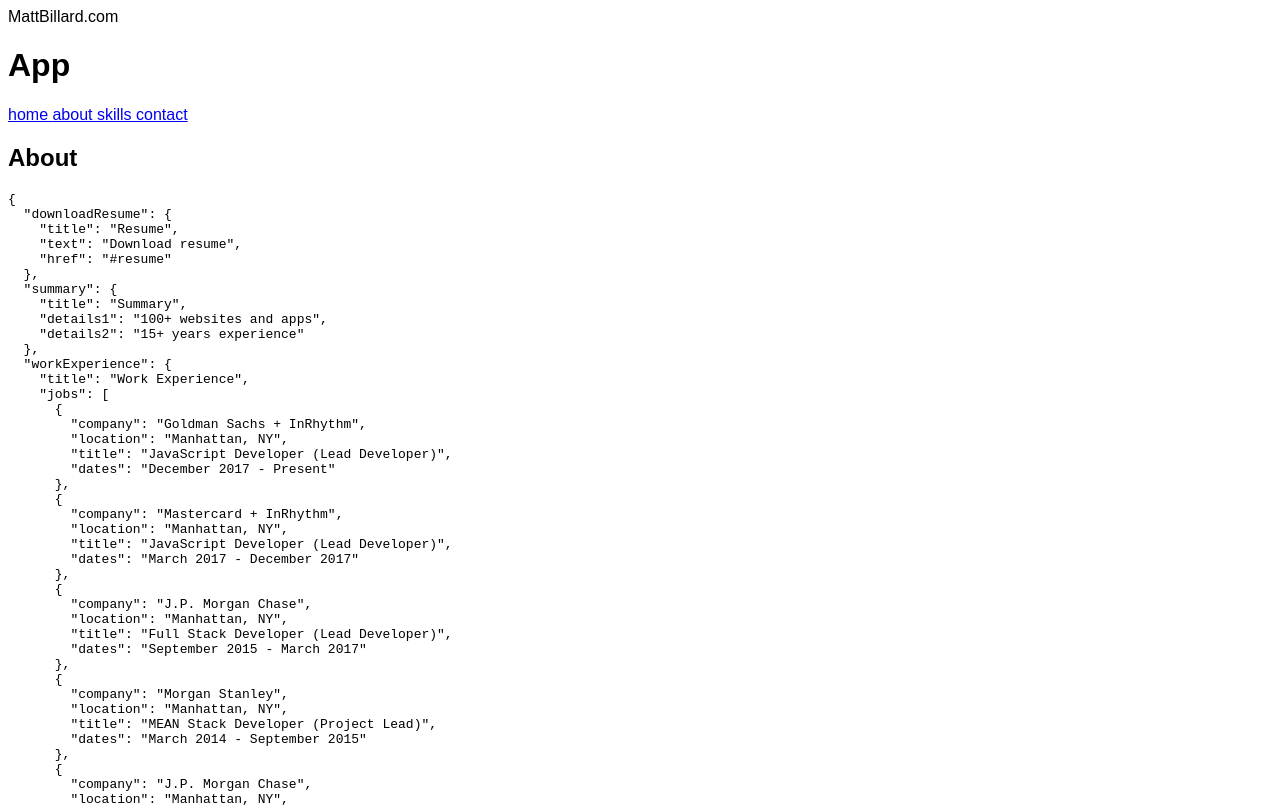
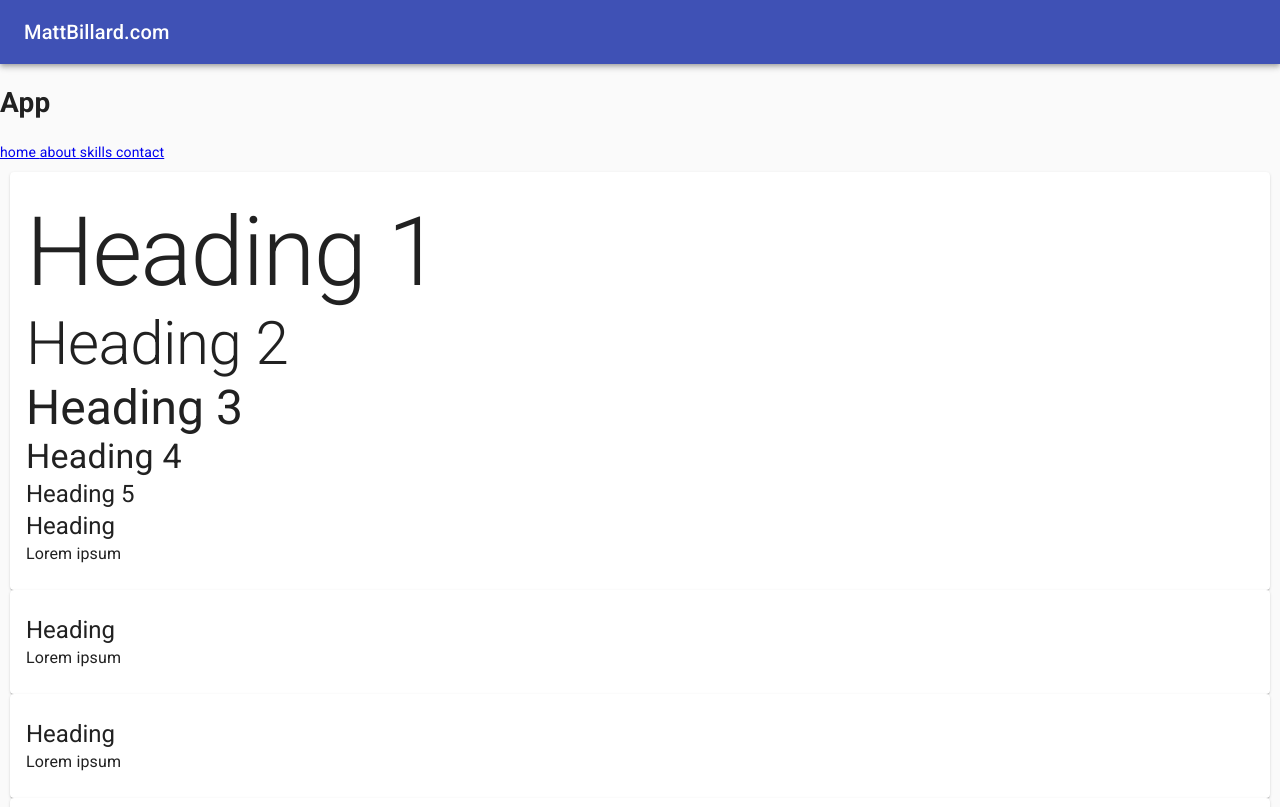
Before and after one commit to mattbillard/mattbillard.com-v2, a React (Create React App) app in the folder react/: page /about in a window 1280 px wide. Shown: the top 807 px of the page. Built offline with nearby package versions, Linux system fonts and the light colour scheme.

Commit message:
Experiment - Material UI

```diff
--- a/react/package.json
+++ b/react/package.json
@@ -3,12 +3,15 @@
   "version": "0.1.0",
   "private": true,
   "dependencies": {
+    "@material-ui/core": "^4.5.1",
+    "@material-ui/icons": "^4.5.1",
     "@types/jest": "24.0.19",
     "@types/node": "12.11.2",
     "@types/react": "16.9.9",
     "@types/react-dom": "16.9.2",
     "@types/react-router-dom": "^5.1.0",
     "axios": "^0.19.0",
+    "material-icons": "^0.3.1",
     "react": "^16.10.2",
     "react-dom": "^16.10.2",
     "react-redux": "^7.1.1",
@@ -17,6 +20,7 @@
     "redux": "^4.0.4",
     "redux-devtools-extension": "^2.13.8",
     "redux-thunk": "^2.3.0",
+    "typeface-roboto": "0.0.75",
     "typescript": "3.6.4"
   },
   "scripts": {
--- a/react/public/index.html
+++ b/react/public/index.html
@@ -2,7 +2,7 @@
 <html lang="en">
   <head>
     <meta charset="utf-8" />
-    <meta name="viewport" content="width=device-width, initial-scale=1" />
+    <meta name="viewport" content="minimum-scale=1, initial-scale=1, width=device-width, shrink-to-fit=no" />
     <title>MattBillard.com</title>
   </head>
   <body>
--- a/react/src/components/about/about.tsx
+++ b/react/src/components/about/about.tsx
@@ -2,8 +2,22 @@
 import { connect } from 'react-redux';
 import { bindActionCreators } from 'redux';
 
+import { makeStyles } from '@material-ui/core/styles';
+import Card from '@material-ui/core/Card';
+import CardActions from '@material-ui/core/CardActions';
+import CardContent from '@material-ui/core/CardContent';
+import Button from '@material-ui/core/Button';
+import Paper from '@material-ui/core/Paper';
+import Typography from '@material-ui/core/Typography';
+
 import { getAboutText, IStoreState } from '../../redux';
 import { IAboutText } from '../../types';
+
+const useStyles = makeStyles(theme => ({
+  root: {
+    padding: theme.spacing(3, 2),
+  },
+}));
 
 export interface IAboutView {
   aboutText: IAboutText;
@@ -11,6 +25,7 @@
 }
 
 export const AboutView: React.FC<IAboutView> = (props) => {
+  const classes = useStyles();
   const { aboutText, getAboutText } = props;
 
   useEffect(() => {
@@ -19,12 +34,50 @@
 
   return (
     <div>
-      <h2>About</h2>
+      {/* <h2>About</h2>
       {aboutText && (
         <React.Fragment>
           <pre>{ JSON.stringify(aboutText, null, '  ') }</pre>
         </React.Fragment>
-      )}
+      )} */}
+
+      <Paper className={classes.root}>
+        <Typography variant="h1">Heading 1</Typography>
+        <Typography variant="h2">Heading 2</Typography>
+        <Typography variant="h3">Heading 3</Typography>
+        <Typography variant="h4">Heading 4</Typography>
+        <Typography variant="h5">Heading 5</Typography>
+
+        <Typography variant="h5" component="h3">Heading</Typography>
+        <Typography component="p">Lorem ipsum</Typography>
+      </Paper>
+
+      <Paper className={classes.root}>
+        <Typography variant="h5" component="h3">
+          Heading
+        </Typography>
+        <Typography component="p">
+          Lorem ipsum
+        </Typography>
+      </Paper>
+
+      <Paper className={classes.root}>
+        <Typography variant="h5" component="h3">
+          Heading
+        </Typography>
+        <Typography component="p">
+          Lorem ipsum
+        </Typography>
+      </Paper>
+
+      <Paper className={classes.root}>
+        <Typography variant="h5" component="h3">
+          Heading
+        </Typography>
+        <Typography component="p">
+          Lorem ipsum
+        </Typography>
+      </Paper>
     </div>
   );
 }
--- a/react/src/components/app/app.tsx
+++ b/react/src/components/app/app.tsx
@@ -2,10 +2,12 @@
 import { Provider } from 'react-redux';
 import { BrowserRouter, Link, Redirect, Route, Switch } from 'react-router-dom';
 
+import CssBaseline from '@material-ui/core/CssBaseline';
+
 import { About, Contact, Home, Skills, TopBar } from '../';
 import { configureStore } from '../../redux';
 
-import './app.css';
+// import './app.css';
 
 const store = configureStore();
 
@@ -16,13 +18,15 @@
         <div className="App">
           <TopBar />
 
+          <CssBaseline />
+
           <h1>App</h1>
           <Link to='/home'>home </Link>
           <Link to='/about'>about </Link>
           <Link to='/skills'>skills </Link>
           <Link to='/contact'>contact </Link>
 
-          <div>
+          <div style={{padding:'10px'}}>
             <Switch>
               <Route path='/home' component={Home}/>
               <Route path='/about' component={About}/>
--- a/react/src/components/top-bar/top-bar.tsx
+++ b/react/src/components/top-bar/top-bar.tsx
@@ -1,9 +1,35 @@
 import React from 'react';
 
+import { makeStyles } from '@material-ui/core/styles';
+import AppBar from '@material-ui/core/AppBar';
+import Toolbar from '@material-ui/core/Toolbar';
+import Typography from '@material-ui/core/Typography';
+
+const useStyles = makeStyles(theme => ({
+  root: {
+    flexGrow: 1,
+  },
+  menuButton: {
+    marginRight: theme.spacing(2),
+  },
+  title: {
+    flexGrow: 1,
+  },
+}));
+
+
 export const TopBar: React.FC = () => {
+  const classes = useStyles();
+
   return (
-    <div>
-      MattBillard.com
+    <div className={classes.root}>
+      <AppBar position="static">
+        <Toolbar>
+          <Typography variant="h6" className={classes.title}>
+            MattBillard.com
+          </Typography>
+        </Toolbar>
+      </AppBar>
     </div>
   );
 }
--- a/react/src/index.tsx
+++ b/react/src/index.tsx
@@ -2,4 +2,7 @@
 import ReactDOM from 'react-dom';
 import { App } from './components';
 
+import 'typeface-roboto';
+import 'material-icons';
+
 ReactDOM.render(<App />, document.getElementById('root'));
```
Also changed, not shown: 1 other file (tests, documents, lock files or other folders).
